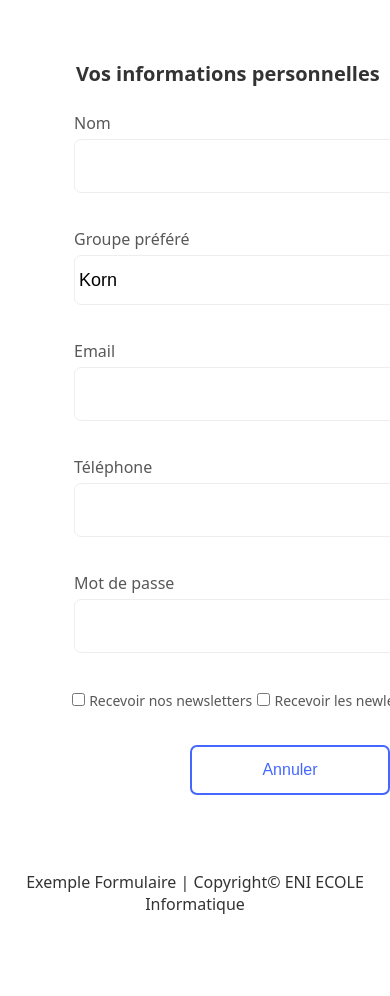
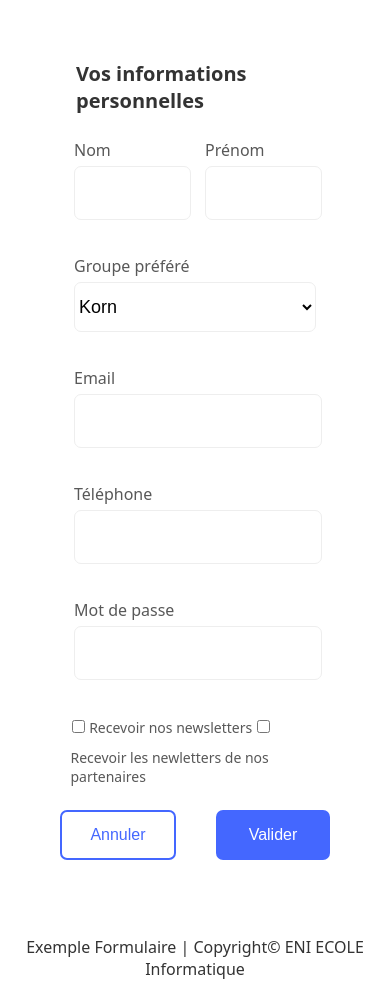
Before and after one commit to afkus3r/eni-exercises, a PHP site: page /form.html in a window 390 px wide; the page is wider, and only the part inside the window is pictured. Shown: the part 139-1135 px from the top of that part. Before the commit the page ends 1053 px from the top of that part, so only its background shows below. Run offline with PHP 8.4, Linux system fonts and the light colour scheme.

Commit message:
Make the form responsive

```diff
--- a/frontend/forms/styles.css
+++ b/frontend/forms/styles.css
@@ -35,7 +35,7 @@ main {
 }
 
 form {
-  width: 700px;
+  max-width: 700px;
   margin: auto;
   padding: 40px;
 }
```
